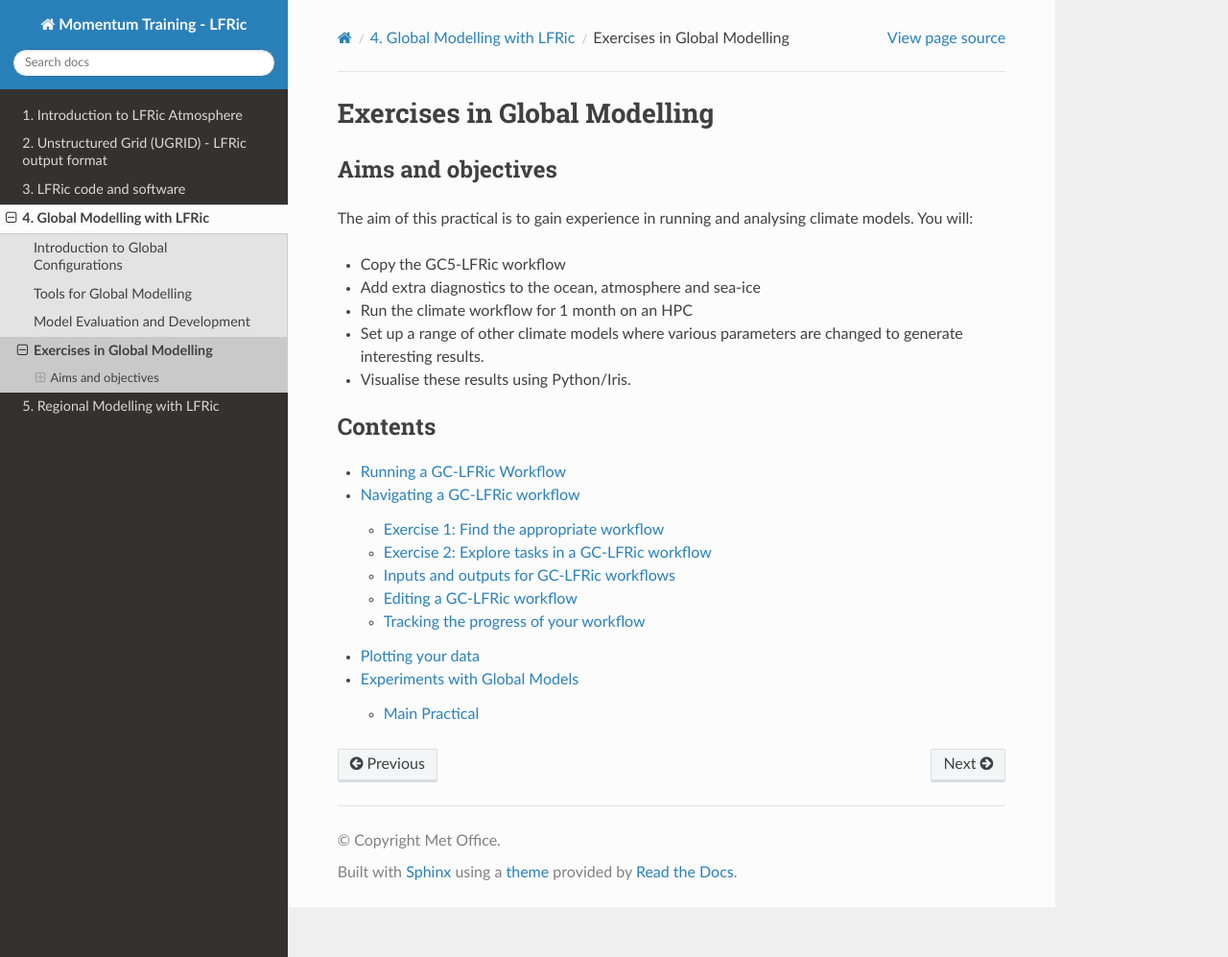
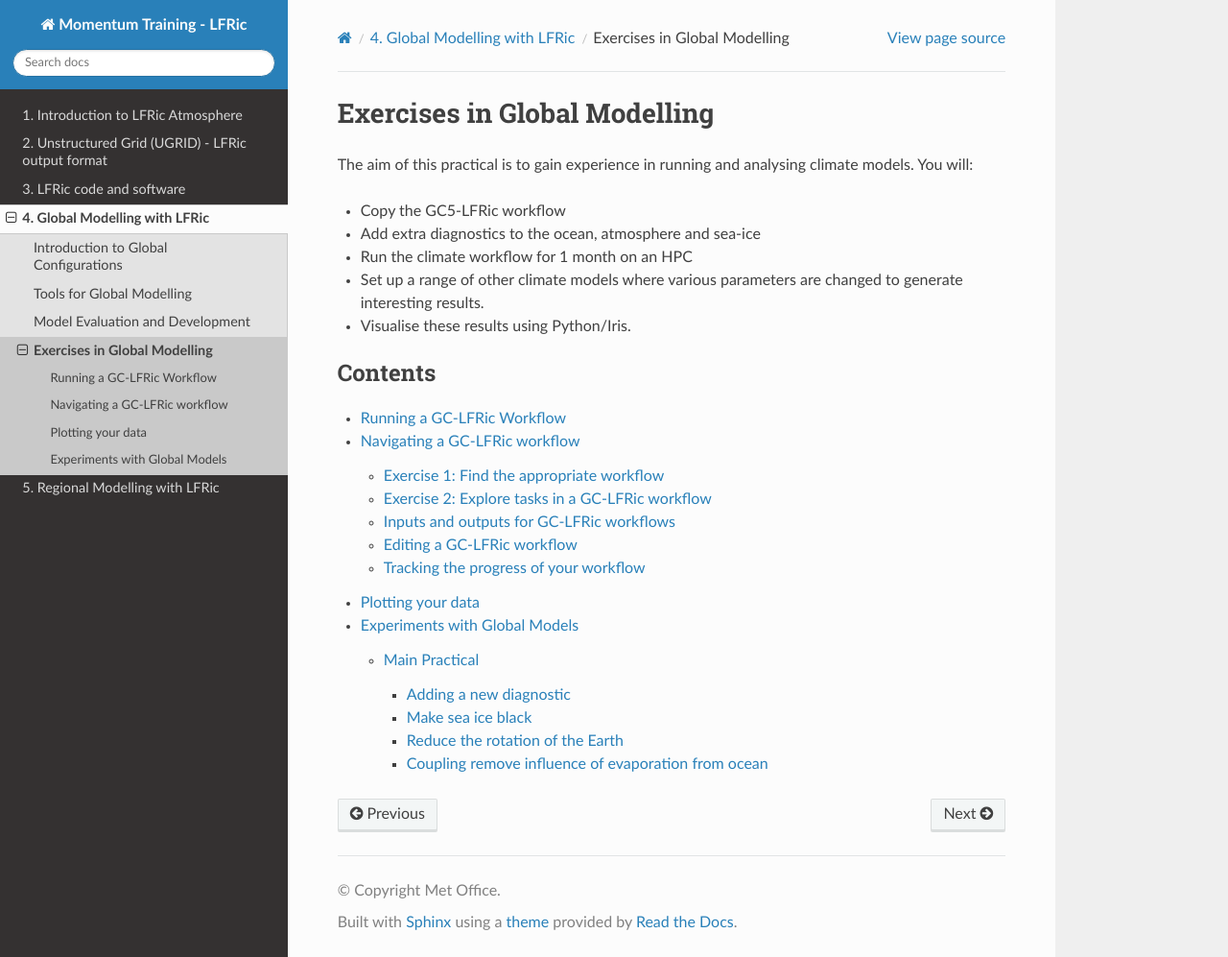
Before and after one commit to MetOffice/LFRic-Atmosphere-Training, a Sphinx documentation site: the page built from source/gc_science_configs/practical_exercises/index.rst, in a window 1280 px wide and 997 px high. Shown: the whole window at 96% size. Built offline with Sphinx 7.4.7 and the Read the Docs theme 3.1.0, drawn with Linux system fonts in a browser that asks for light colours.

Commit message:
fixed error with an extra title in the exercises for global modelling section.

```diff
--- a/source/gc_science_configs/practical_exercises/experiments/index.rst
+++ b/source/gc_science_configs/practical_exercises/experiments/index.rst
@@ -27,7 +27,7 @@ Main Practical
 .. note:: Feel free to enlarge the size of these changes (e.g. 20x CO2) if your analysis is not detecting much of  an impact. Copy the output files (files explained at the end of the last section) to your local Linux workstation  and analyse the files using Python/Iris. Try to plot differences between the experiments and the control in the fields that you think will be most strongly affected. If possible make a prediction at what these   differences might show before you do the plots. Were your predictions right?
 
 .. toctree::
-   :maxdepth: 1
+   :maxdepth: 2
    :caption: Contents
 
    add_diag/add_diag.rst
--- a/source/gc_science_configs/practical_exercises/index.rst
+++ b/source/gc_science_configs/practical_exercises/index.rst
@@ -1,8 +1,6 @@
 *****************************
 Exercises in Global Modelling
 *****************************
-Aims and objectives
-^^^^^^^^^^^^^^^^^^^
 
 The aim of this practical is to gain experience in running and analysing climate models. You will:
 
```
Also changed, not shown: other parts of source/gc_science_configs/practical_exercises/index.rst (+1 -1 lines).
